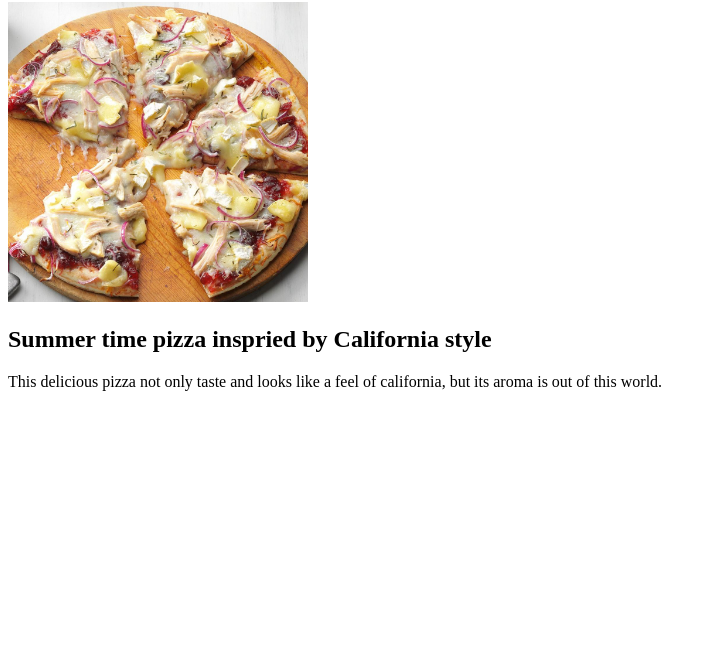
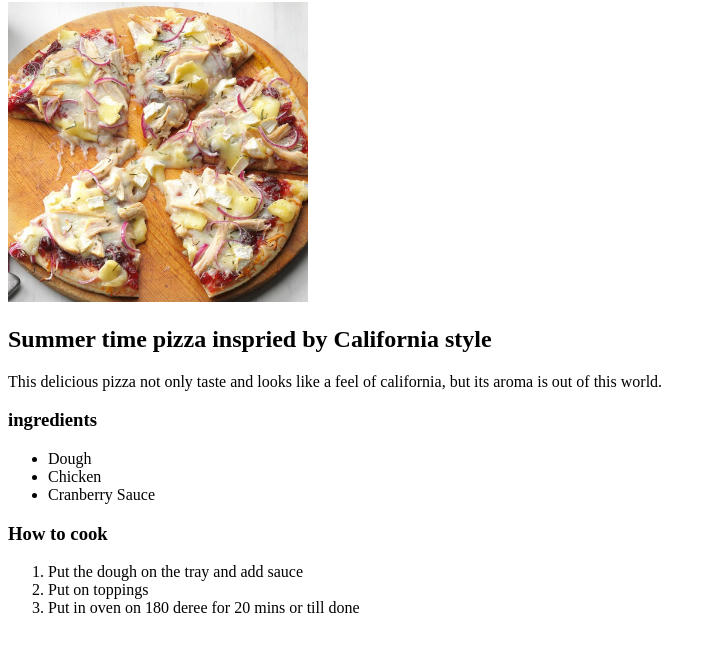
Before and after one commit to kjpowar/odin-recipes, a plain HTML site: page recipes/calipizza.html in a window 1280 px wide. Shown: the part 117-768 px from the top of the page, without its empty margins (0-712 px from the left). Drawn offline with Linux system fonts and the light colour scheme.

Commit message:
ME adding for VS as a trail This is next ime

```diff
--- a/recipes/calipizza.html
+++ b/recipes/calipizza.html
@@ -15,6 +15,19 @@
             is out of this world.
         </p>
 
+        <h3>ingredients</h3>
+        <ul>
+            <li>Dough</li>
+            <li>Chicken</li>
+            <li>Cranberry Sauce</li>
+        </ul>
+        <h3>How to cook</h3>
+        <ol>
+            <li>Put the dough on the tray and add sauce</li>
+            <li>Put on toppings</li>
+            <li>Put in oven on 180 deree for 20 mins or till done</li>
+        </ol>
+
     </body>
 
 </html>
```
Also changed, not shown: recipes/indianpizza.html (+14 -0 lines), recipes/mexicanpizza.html (+14 -0 lines), recipes/thaipizza.html (+14 -0 lines).
